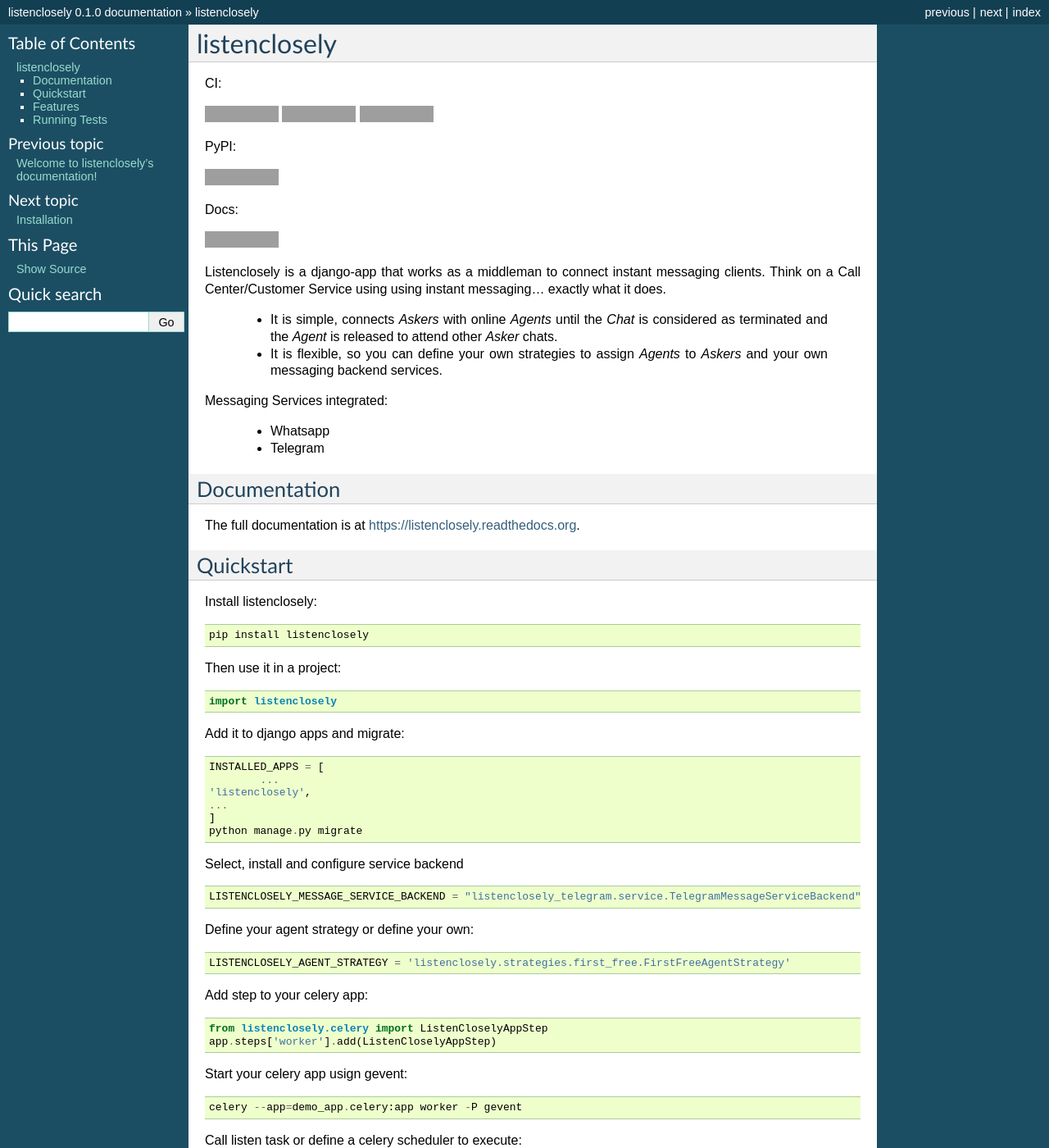
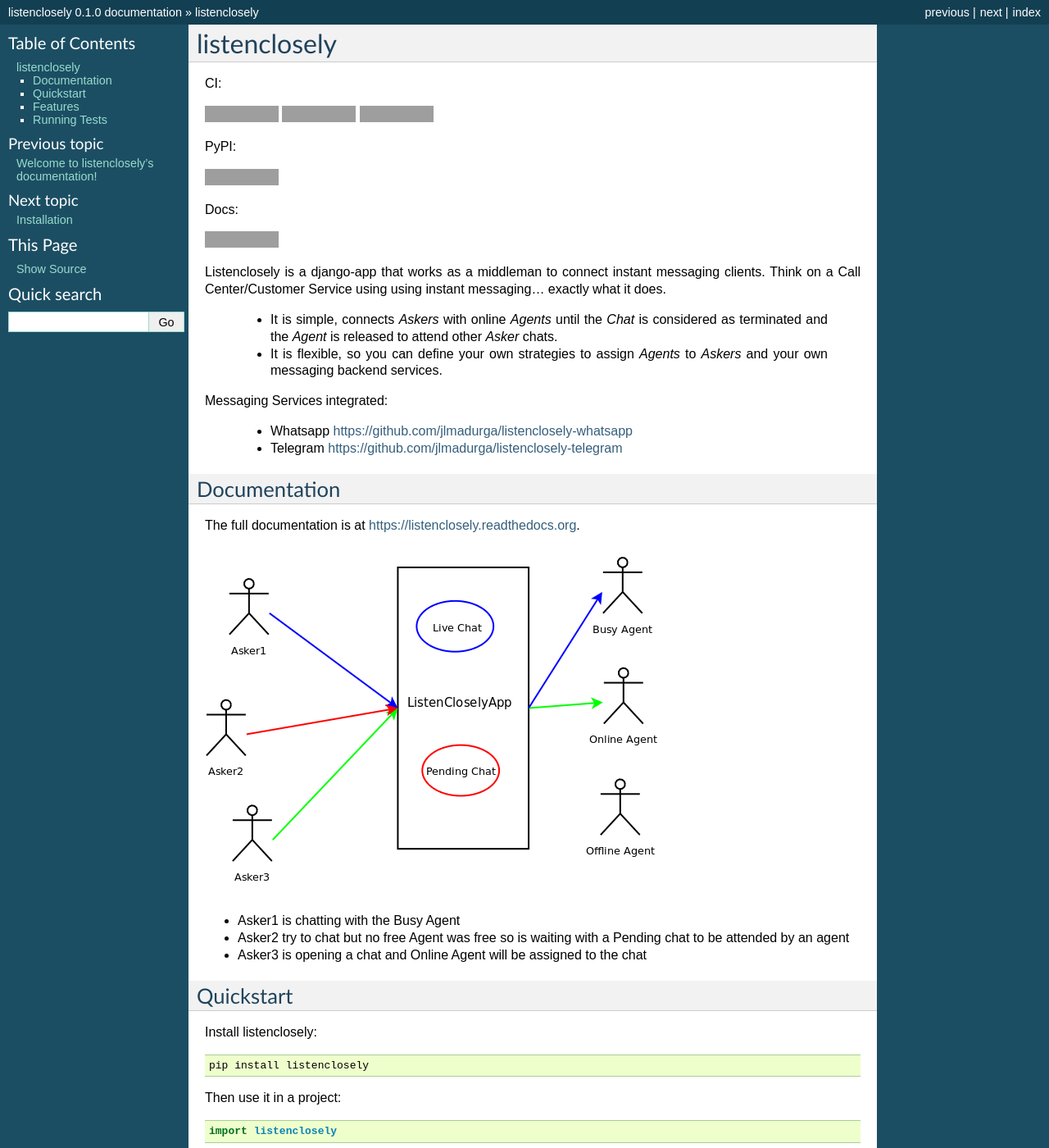
Before and after one commit to jlmadurga/listenclosely, a Sphinx documentation site: the page built from docs/readme.rst, in a window 1280 px wide and 1400 px high. Shown: the whole window at 82% size. Built offline with Sphinx 7.4.7, drawn with Linux system fonts in a browser that asks for light colours; grey boxes are pictures that could not be loaded.

Commit message:
docs enhacement

```diff
--- a/README.rst
+++ b/README.rst
@@ -35,16 +35,26 @@
 
  * It is flexible, so you can define your own strategies to assign *Agents* to *Askers* and your own messaging backend services.
 
+
+
 Messaging Services integrated:
 
- * Whatsapp
+ * Whatsapp https://github.com/jlmadurga/listenclosely-whatsapp
 
- * Telegram
+ * Telegram https://github.com/jlmadurga/listenclosely-telegram
 
 Documentation
 -------------
 
 The full documentation is at https://listenclosely.readthedocs.org.
+
+.. image:: https://raw.github.com/jlmadurga/listenclosely/master/docs/imgs/diagram.png
+        :target: https://listenclosely.readthedocs.org
+
+* Asker1 is chatting with the Busy Agent
+* Asker2 try to chat but no free Agent was free so is waiting with a Pending chat to be attended by an agent
+* Asker3 is opening a chat and Online Agent will be assigned to the chat
+
 
 Quickstart
 ----------
```
Also changed, not shown: docs/usage.rst (+9 -0 lines), docs/imgs/diagram.png (added).
